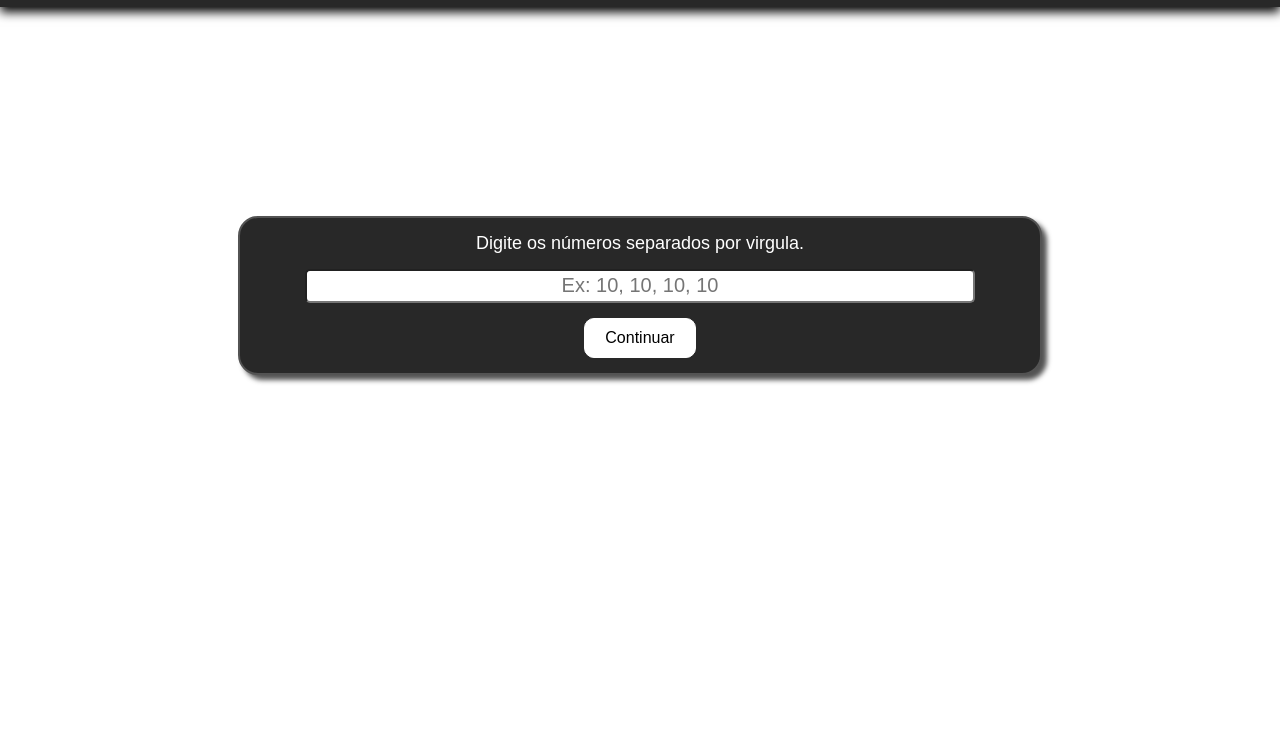
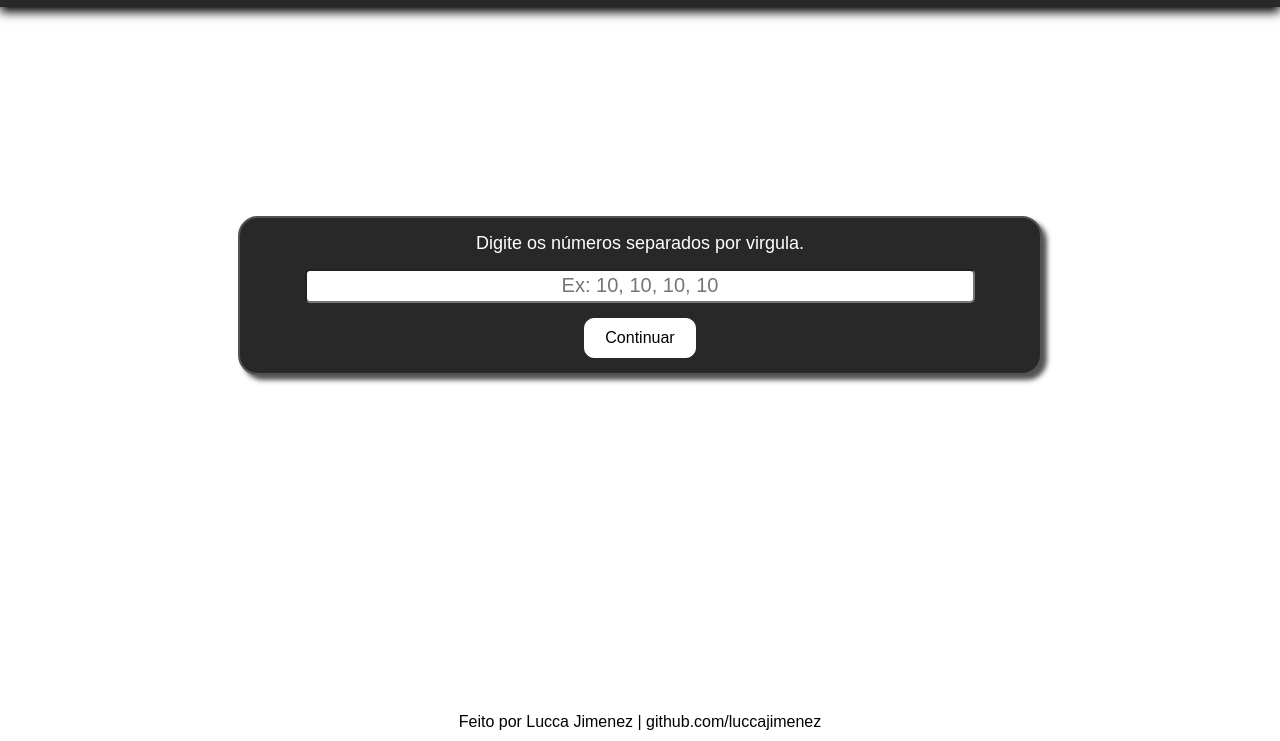
Before and after one commit to luccajbastos/Media-Aritmetica, a plain HTML site: page index.html in a window 1280 px wide. Shown: the part 59-800 px from the top of the page. Drawn offline with Linux system fonts and the light colour scheme.

Commit message:
Footer básico adicionado

```diff
--- a/index.html
+++ b/index.html
@@ -49,6 +49,11 @@
         </div>
     </section>
 </div>
+<footer>
+    <div class="footer-msg">
+        Feito por Lucca Jimenez | github.com/luccajimenez
+    </div>
+</footer>
     <script src="src/js/script.js"></script>
 </body>
 </html>
--- a/src/css/style.css
+++ b/src/css/style.css
@@ -148,3 +148,12 @@
     background-color: rgb(167, 167, 167);
     border-color: rgb(167, 167, 167);
 }
+
+/* FOOTER */
+
+footer {
+    position:absolute;
+    bottom: 10px;
+    width: 100%;
+    text-align: center;
+}
```
